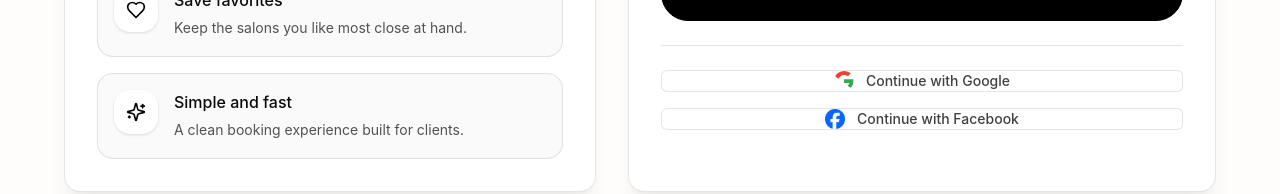
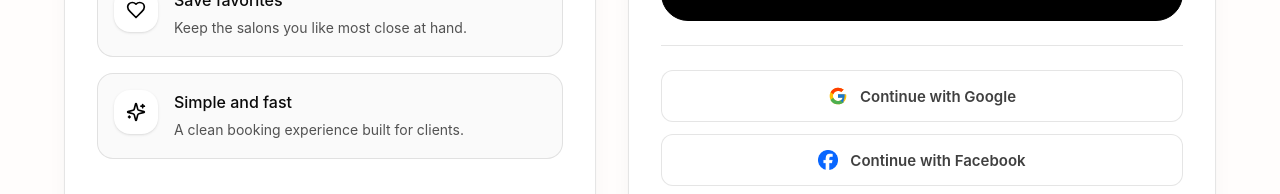
Before and after one commit to bekimfetahu/hairdobooking.com, a Next.js app: page /login in a window 1280 px wide. Shown: the part 758-952 px from the top of the page. Built offline with nearby package versions, Linux system fonts and the light colour scheme; no server answers.

Commit message:
fix - delete .env files and temp scripts

```diff
--- a/src/app/globals.css
+++ b/src/app/globals.css
@@ -35,6 +35,17 @@ body {
   background: var(--background);
   color: var(--foreground);
   font-family: Inter, ui-sans-serif, system-ui, -apple-system, BlinkMacSystemFont, "Segoe UI", sans-serif;
+}
+
+/* Make all enabled interactive controls feel clickable by default */
+button:not(:disabled),
+a[href],
+[role="button"]:not([aria-disabled="true"]),
+input[type="button"]:not(:disabled),
+input[type="submit"]:not(:disabled),
+input[type="reset"]:not(:disabled),
+summary {
+  cursor: pointer;
 }
 
 /* Example usage of CSS variables in Tailwind classes */
@@ -168,15 +179,55 @@ body {
   box-sizing: border-box;
 }
 
-/* Facebook helper button */
 .social-sso-button {
+  display: inline-flex;
+  align-items: center;
+  justify-content: center;
+  gap: 0.75rem;
   width: 100%;
-  border-radius: 0.375rem;
+  min-height: 3.25rem;
+  padding: 0.875rem 1rem;
+  border: 1px solid rgba(0, 0, 0, 0.1);
+  border-radius: 0.75rem;
   box-sizing: border-box;
+  background: #ffffff;
+  color: #404040;
+  font-size: 0.9375rem;
+  font-weight: 600;
+  line-height: 1;
+  text-align: center;
+  transition: border-color 160ms ease, color 160ms ease, box-shadow 160ms ease, transform 160ms ease;
 }
 
-/* Make Facebook hover visually similar (don't override Google's internal hover) */
-.social-sso-button:hover {
-  border-color: #000 !important;
-  color: #000 !important;
+.social-sso-button:hover:not(:disabled) {
+  border-color: #111111;
+  color: #111111;
+  box-shadow: 0 1px 2px rgba(0, 0, 0, 0.08);
+  transform: translateY(-1px);
 }
+
+.social-sso-button:focus-visible {
+  outline: 2px solid var(--ring);
+  outline-offset: 2px;
+}
+
+.social-sso-button:disabled {
+  cursor: default;
+  opacity: 0.65;
+}
+
+.social-sso-button__icon {
+  display: inline-flex;
+  align-items: center;
+  justify-content: center;
+  width: 1.25rem;
+  height: 1.25rem;
+  flex: 0 0 1.25rem;
+}
+
+.social-sso-button__icon > svg,
+.social-sso-button__icon img {
+  display: block;
+  width: 100%;
+  height: 100%;
+}
--- a/src/components/ui/SocialSSOButtons.js
+++ b/src/components/ui/SocialSSOButtons.js
@@ -15,26 +15,32 @@ export default function SocialSSOButtons() {
     );
 
     return (
-        <div className="grid gap-4">
+        <div className="grid gap-3">
             <button
                 type="button"
                 onClick={() => (window.location.href = googleServerRedirectUrl)}
-                className="google-signin-fullwidth social-sso-button flex w-full items-center justify-center gap-3 border border-black/10 bg-white px-4 text-sm font-medium text-neutral-700 transition-colors hover:border-black hover:text-black"
+                className="google-signin-fullwidth social-sso-button"
             >
-                <svg xmlns="http://www.w3.org/2000/svg" viewBox="0 0 48 48" width="20" height="20" className="h-5 w-5">
-                    <path fill="#EA4335" d="M24 9.5c3.9 0 7.1 1.4 9.3 3.3l6.9-6.9C36.2 2.9 30.5 0 24 0 14.7 0 6.9 5.1 2.7 12.6l7.9 6.1C12.8 14.2 18 9.5 24 9.5z"/>
-                    <path fill="#34A853" d="M46.5 24.5c0-1.6-.1-3.1-.4-4.5H24v8.5h12.7c-.5 2.7-2 5-4.3 6.6l6.9 5.3C43.7 37.9 46.5 31.6 46.5 24.5z"/>
-                </svg>
-                Continue with Google
+                <span className="social-sso-button__icon" aria-hidden="true">
+                    <svg xmlns="http://www.w3.org/2000/svg" viewBox="0 0 48 48">
+                        <path fill="#FFC107" d="M43.6 20.1H42V20H24v8h11.3c-1.7 4.9-6.4 8-11.3 8-6.6 0-12-5.4-12-12s5.4-12 12-12c3.1 0 6 .1 8 2.2l5.7-5.7C34.2 6.1 29.4 4 24 4 13 4 4 13 4 24s9 20 20 20 20-9 20-20c0-1.3-.1-2.7-.4-3.9z" />
+                        <path fill="#FF3D00" d="m6.3 14.7 6.6 4.8C14.6 15 19 12 24 12c3.1 0 6 .1 8 2.2l5.7-5.7C34.2 6.1 29.4 4 24 4c-7.8 0-14.6 4.4-17.7 10.7z" />
+                        <path fill="#4CAF50" d="M24 44c5.3 0 10.1-2 13.7-5.3l-6.3-5.2C29.4 35.4 26.9 36 24 36c-5.2 0-9.7-3.1-11.5-7.6l-6.6 5.1C8.9 39.5 16 44 24 44z" />
+                        <path fill="#1976D2" d="M43.6 20.1H42V20H24v8h11.3c-1 2.9-2.9 5.3-5.2 6.9l.1-.1 6.3 5.2C35.9 36.8 40 31.1 40 24c0-1.3-.1-2.7-.4-3.9z" />
+                    </svg>
+                </span>
+                <span>Continue with Google</span>
             </button>
 
             <button
                 type="button"
                 onClick={() => (window.location.href = facebookServerRedirectUrl)}
-                className="social-sso-button flex w-full items-center justify-center gap-3 border border-black/10 bg-white px-4 text-sm font-medium text-neutral-700 transition-colors hover:border-black hover:text-black"
+                className="social-sso-button"
             >
-                <Image src="/images/facebook-logo.png" alt="Facebook" width={20} height={20} className="h-5 w-5" />
-                Continue with Facebook
+                <span className="social-sso-button__icon" aria-hidden="true">
+                    <Image src="/images/facebook-logo.png" alt="" width={20} height={20} />
+                </span>
+                <span>Continue with Facebook</span>
             </button>
         </div>
     );
```
